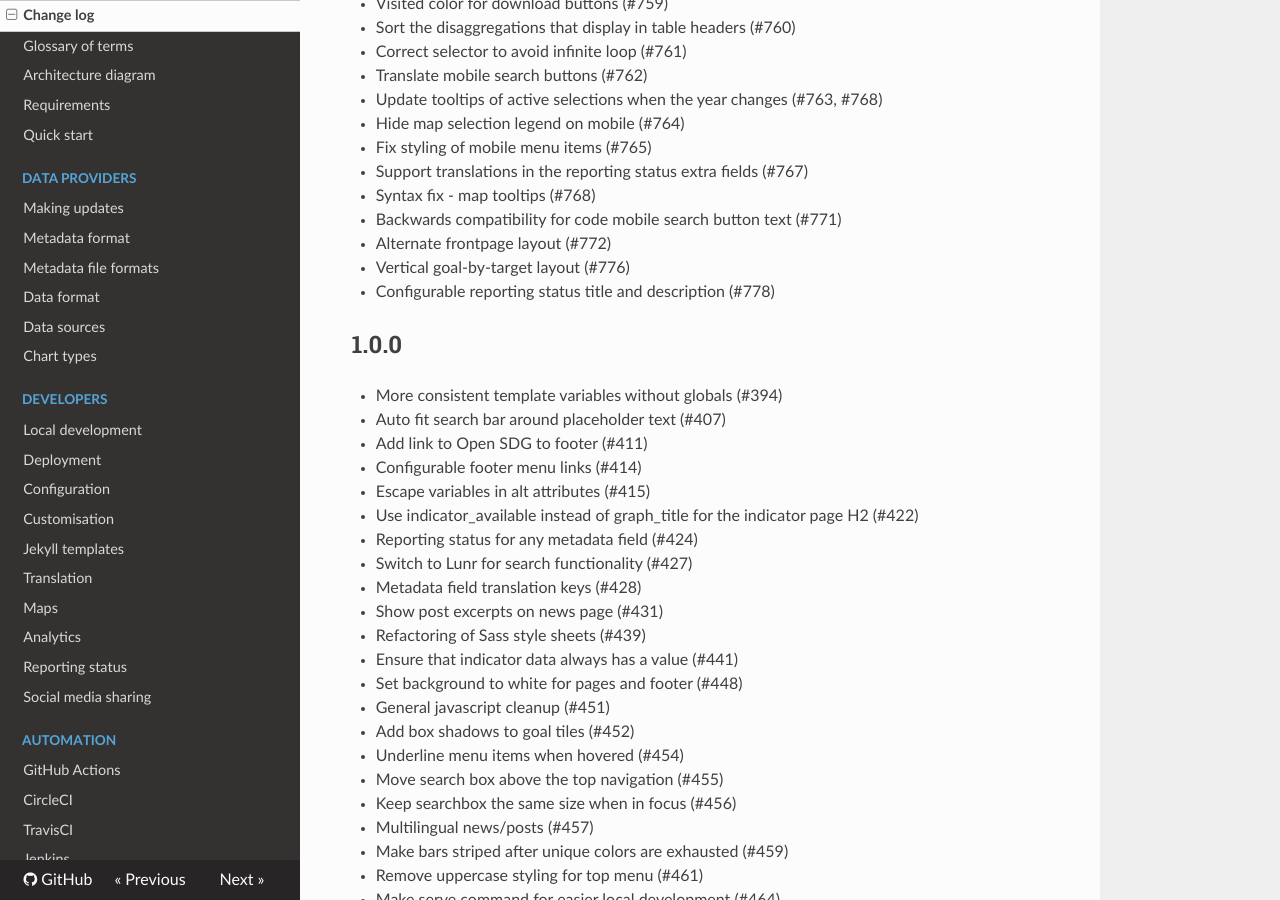
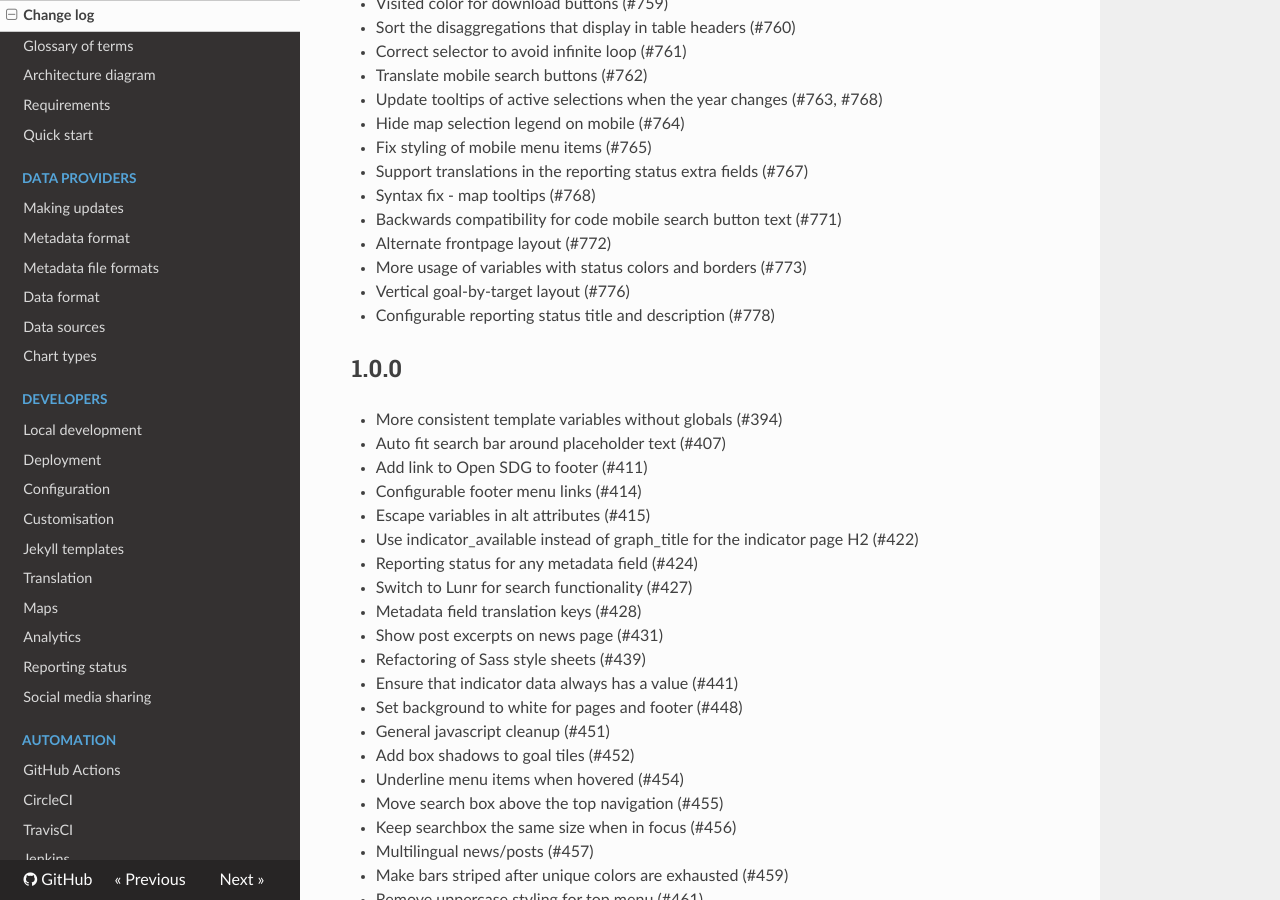
Before and after one commit to open-sdg/open-sdg, an MkDocs documentation site: the page built from docs/changelog.md, in a window 1280 px wide and 900 px high, scrolled down 392 px. Built offline with MkDocs 1.6.1, drawn with Linux system fonts in a browser that asks for light colours; nearby versions of some CDN libraries; old or Windows-style settings are respelled for this version of MkDocs.

Commit message:
Add mention of PR #773

```diff
--- a/docs/changelog.md
+++ b/docs/changelog.md
@@ -20,6 +20,7 @@
 * Syntax fix - map tooltips (#768)
 * Backwards compatibility for code mobile search button text (#771)
 * Alternate frontpage layout (#772)
+* More usage of variables with status colors and borders (#773)
 * Vertical goal-by-target layout (#776)
 * Configurable reporting status title and description (#778)
 
```
